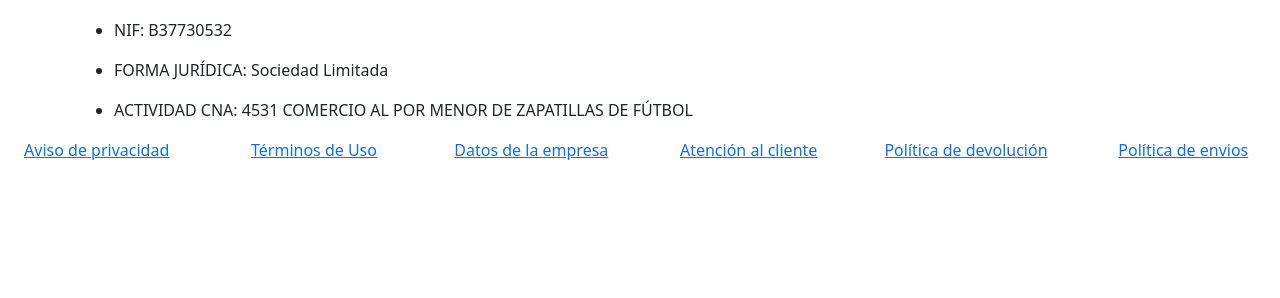
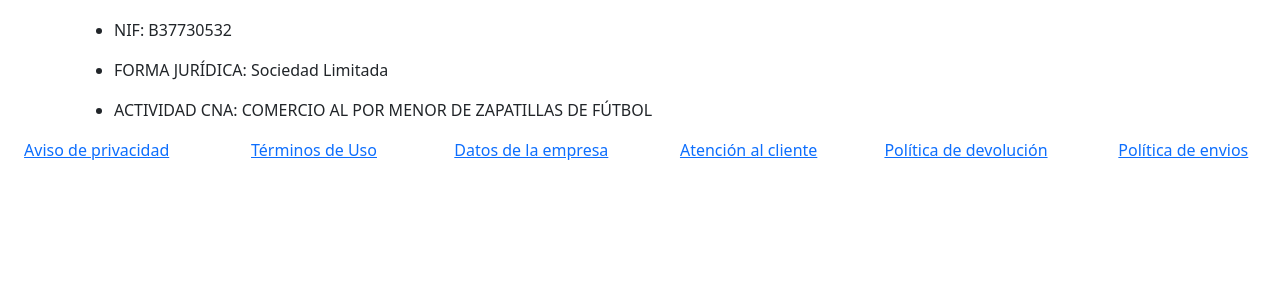
Before and after one commit to framurpri/FootBoot, a Django app: page /empresa/ in a window 1280 px wide. Shown: the part 392-690 px from the top of the page. Run offline with Django 4.2, Linux system fonts and the light colour scheme.

Commit message:
datos empresa

```diff
--- a/estaticas/templates/empresa.html
+++ b/estaticas/templates/empresa.html
@@ -20,7 +20,7 @@
         <p>FORMA JURÍDICA: Sociedad Limitada</p>
       </li>
       <li>
-        <p>ACTIVIDAD CNA: 4531 COMERCIO AL POR MENOR DE ZAPATILLAS DE FÚTBOL</p>
+        <p>ACTIVIDAD CNA: COMERCIO AL POR MENOR DE ZAPATILLAS DE FÚTBOL</p>
       </li>
 
     </ul>
```
